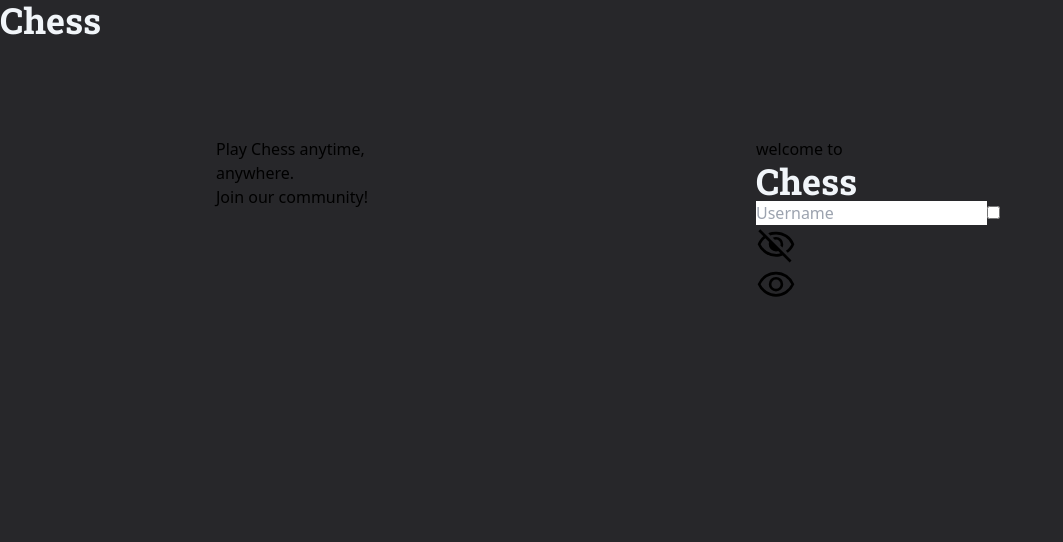
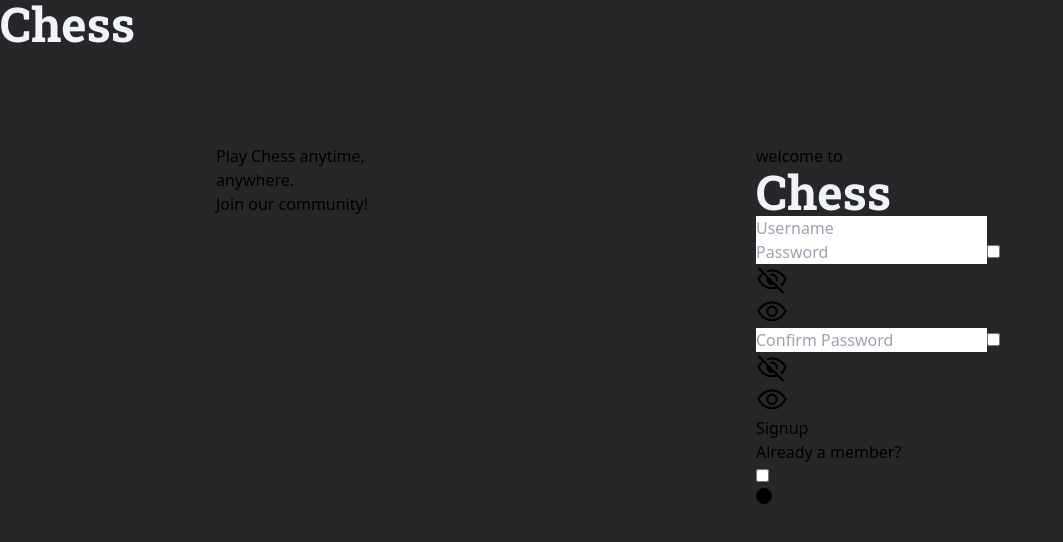
Before and after one commit to domnu-raul/chess-project, a Vue app in the folder client/: page / in a window 1280 px wide. Shown: the top 542 px of the page, without its empty margins (0-1063 px from the left). Built offline with nearby package versions, Linux system fonts and the light colour scheme.

Commit message:
made the toggle button

```diff
--- a/client/src/components/Form/Form.vue
+++ b/client/src/components/Form/Form.vue
@@ -1,22 +1,43 @@
 <script setup>
 import FormHeader from "./FormHeader.vue";
-import FormFooter from "./FormFooter.vue";
 import FormInput from "./FormInput.vue";
+import SwitchButton from "./SwitchButton.vue";
 import { ref } from "vue";
 
 let username = ref("");
+let password = ref("");
+let confirmPassword = ref("");
+let isMember = ref(false);
 </script>
 
 <template>
-  <form class="flex flex-col bg-zinc-900 rounded-2xl p-5">
+  <form class="flex flex-col gap-5 bg-zinc-900 rounded-2xl p-5">
     <FormHeader />
-    <FormInput
-      placeholder="Username"
-      type="password"
-      name="username"
-      v-model="username"
-    />
-    <FormFooter />
+      <FormInput
+        placeholder="Username"
+        type="text"
+        name="username"
+        v-model="username"
+      />
+      <FormInput
+        placeholder="Password"
+        type="password"
+        name="password"
+        v-model="password"
+      />
+      <FormInput v-if="!isMember"
+        placeholder="Confirm Password"
+        type="password"
+        name="confirm-password"
+        v-model="confirmPassword"
+      />
+    <button type="submit" class="bg-green-700 font-roboto font-black text-4xl text-slate-100 w-full py-6 rounded-lg cursor-default hover:bg-green-800 hover:text-slate-50">
+      Signup
+    </button>
+    <div class="flex flex-row justify-between items-center">
+      <p class="font-roboto text-xl text-slate-100">Already a member?</p>
+      <SwitchButton v-model="isMember" id="is-member-checkbox"/>
+    </div>
   </form>
 </template>
 
--- a/client/src/components/Form/FormFooter.vue
+++ /dev/null
@@ -1,5 +0,0 @@
-<script setup>
-</script>
-
-<template>
-</template>
--- /dev/null
+++ b/client/src/components/Form/SwitchButton.vue
@@ -0,0 +1,54 @@
+<script setup>
+import { ref, watchEffect } from "vue";
+const props = defineProps({
+  id: {
+    type: String,
+    required: true,
+  },
+  modelValue: {
+    type: Boolean,
+    required: true,
+  },
+});
+
+const emit = defineEmits(["update:modelValue"]);
+
+const checked = ref(props.modelValue);
+
+watchEffect(() => {
+  checked.value = props.modelValue;
+});
+
+const updateValue = (event) => {
+  emit("update:modelValue", event.target.checked);
+};
+</script>
+
+<template>
+  <div class="relative">
+    <input
+      type="checkbox"
+      :id="id"
+      name="already-member"
+      class="hidden"
+      @change="updateValue"
+      :checked="checked"
+    />
+
+    <label
+      :for="id"
+      class="w-12 h-6 bg-slate-50 rounded-full cursor-pointer shadow-md flex flex-row items-center p-1"
+    >
+      <svg height="16px" width="16px" class="w-full">
+        <circle
+          cx="8"
+          cy="8"
+          r="8"
+          stroke-width="3"
+          class="transform transition-transform duration-200 z-10"
+          :class="[checked ? 'fill-green-600 translate-x-6' : 'fill-slate-600 translate-x-0']"
+        />
+      </svg>
+    </label>
+  </div>
+</template>
--- a/client/src/components/Form/VisibilityButton.vue
+++ b/client/src/components/Form/VisibilityButton.vue
@@ -1,5 +1,5 @@
 <script setup>
-import { ref, watchEffect  } from 'vue';
+import { ref, watchEffect } from "vue";
 const props = defineProps({
   id: {
     type: String,
@@ -11,7 +11,7 @@ const props = defineProps({
   },
 });
 
-const emit = defineEmits(['update:modelValue']);
+const emit = defineEmits(["update:modelValue"]);
 
 const checked = ref(props.modelValue);
 
@@ -20,31 +20,44 @@ watchEffect(() => {
 });
 
 const updateValue = (event) => {
-  emit('update:modelValue', event.target.checked);
+  emit("update:modelValue", event.target.checked);
 };
 </script>
 
 <template>
-  <input type="checkbox" :id="id" name="show-checkbox" class="hidden peer" @change="updateValue" :checked="checked"/>
-    <label :for="id" class="peer-checked:hidden inline-block cursor-pointer absolute right-3 top-1/2 -translate-y-1/2">
+  <input
+    type="checkbox"
+    :id="id"
+    name="show-checkbox"
+    class="hidden peer"
+    @change="updateValue"
+    :checked="checked"
+  />
+  <label
+    :for="id"
+    class="peer-checked:hidden inline-block cursor-pointer absolute right-3 top-1/2 -translate-y-1/2"
+  >
     <svg
       class="fill-slate-50 opacity-60 hover:opacity-90"
       xmlns="http://www.w3.org/2000/svg"
-        height="40px"
+      height="32px"
       viewBox="0 -960 960 960"
-        width="40px"
+      width="32px"
     >
       <path
         d="m634-422-48.67-48.67q20.34-63-27-108-47.33-45-107.66-26.66L402-654q17-10 36.83-14.67 19.84-4.66 41.17-4.66 72.33 0 122.83 50.5T653.33-500q0 21.33-5 41.5T634-422Zm128.67 128-46-45.33Q762-373 796.17-414.17q34.16-41.16 52.5-85.83-50-107.67-147.84-170.5-97.83-62.83-214.16-62.83-37.67 0-76.34 6.66Q371.67-720 346-710l-51.33-52q37-16.33 87.66-27.17Q433-800 483.33-800q145.67 0 264 82.17Q865.67-635.67 920-500q-25 62.33-64.83 114.5-39.84 52.17-92.5 91.5ZM808-61.33 640-226.67q-35 13-76.17 19.84Q522.67-200 480-200q-147.67 0-266.33-82.17Q95-364.33 40-500q20.33-52.33 54.67-100.5 34.33-48.17 82-90.17L56-812l46.67-47.33 750 750-44.67 48ZM222.67-644q-34.34 26.67-65.34 66.33-31 39.67-46.66 77.67 50.66 107.67 150.16 170.5t224.5 62.83q28.67 0 56.34-3.5 27.66-3.5 45-9.83L532-335.33q-11 4.33-25 6.5-14 2.16-27 2.16-71.67 0-122.5-50.16Q306.67-427 306.67-500q0-13.67 2.16-27 2.17-13.33 6.5-25l-92.66-92Zm309.66 125.67Zm-127.66 63.66Z"
       />
     </svg>
   </label>
-    <label :for="id" class="hidden peer-checked:inline-block cursor-pointer absolute right-3 top-1/2 -translate-y-1/2">
+  <label
+    :for="id"
+    class="hidden peer-checked:inline-block cursor-pointer absolute right-3 top-1/2 -translate-y-1/2"
+  >
     <svg
       xmlns="http://www.w3.org/2000/svg"
-        height="40px"
+      height="32px"
       viewBox="0 -960 960 960"
-        width="40px"
+      width="32px"
       class="fill-slate-50 opacity-60 hover:opacity-90"
     >
       <path
--- a/client/src/style.css
+++ b/client/src/style.css
@@ -5,7 +5,7 @@
 .logo-header {
   @apply font-bold;
   @apply font-robotoslab;
-  @apply text-4xl;
+  @apply text-5xl;
   @apply text-slate-100;
 }
 
```
Also changed, not shown: client/src/components/SwitchButton.vue (deleted). Lines whose indentation alone changed are shown as unchanged.
